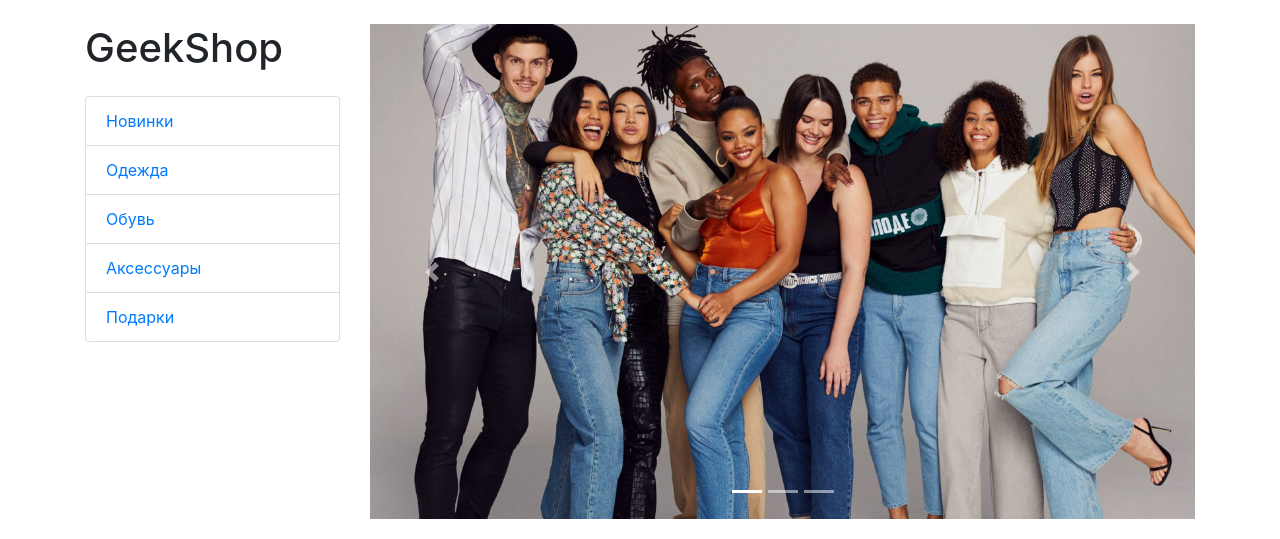
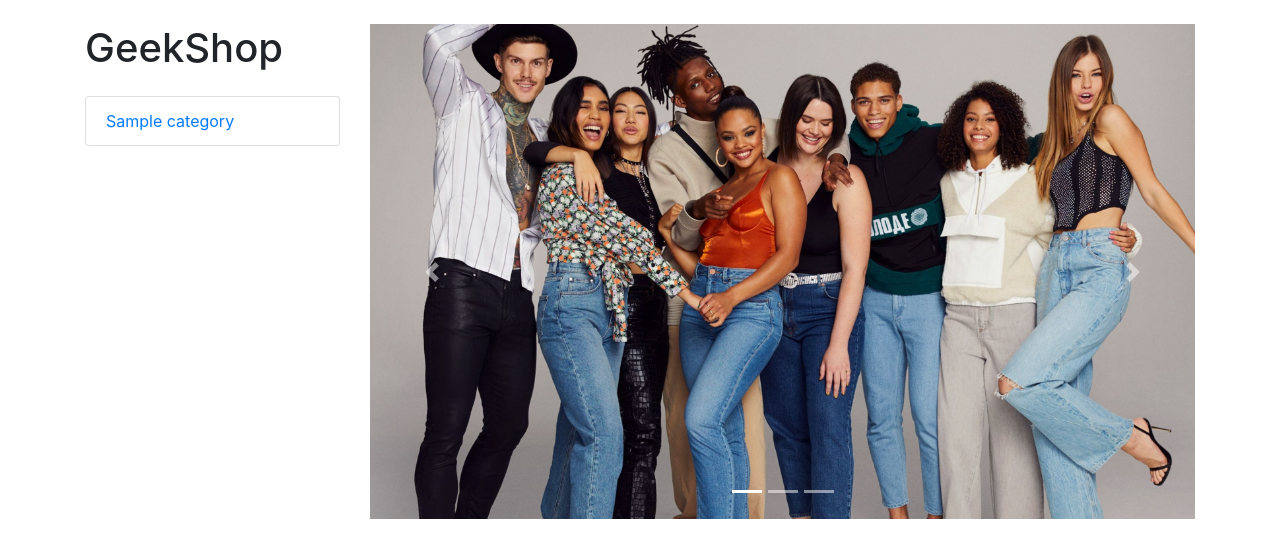
Before and after one commit to VladimirZaharov/Django, a Django app: template products/templates/products/products.html in a window 1280 px wide. Shown: the part 56-595 px from the top of the page. Run offline with Django 3.2, Linux system fonts and the light colour scheme; the template is opened without the code that fills it: most values are stand-ins (such as "Sample title", 1, 10 or a date in 2020); grey boxes marked "Sample" are stand-in pictures; some libraries are stand-ins or nearby versions.

Commit message:
added filtering by category

```diff
--- a/products/templates/products/products.html
+++ b/products/templates/products/products.html
@@ -13,11 +13,9 @@
 
                 <h1 class="my-4">GeekShop</h1>
                 <div class="list-group">
-                    <a href="#" class="list-group-item">Новинки</a>
-                    <a href="#" class="list-group-item">Одежда</a>
-                    <a href="#" class="list-group-item">Обувь</a>
-                    <a href="#" class="list-group-item">Аксессуары</a>
-                    <a href="#" class="list-group-item">Подарки</a>
+                    {% for category in categories %}
+                        <a href="{% url 'products:category' category.id %}" class="list-group-item">{{ category.name }}</a>
+                    {% endfor %}
                 </div>
 
             </div>
--- a/products/urls.py
+++ b/products/urls.py
@@ -4,5 +4,6 @@ from products.views import products
 app_name = 'products'
 
 urlpatterns = [
-    path('',products, name='index')
+    path('',products, name='index'),
+    path('<int:category_id>/', products, name='category')
 ]
```
Also changed, not shown: products/views.py (+7 -6 lines).
